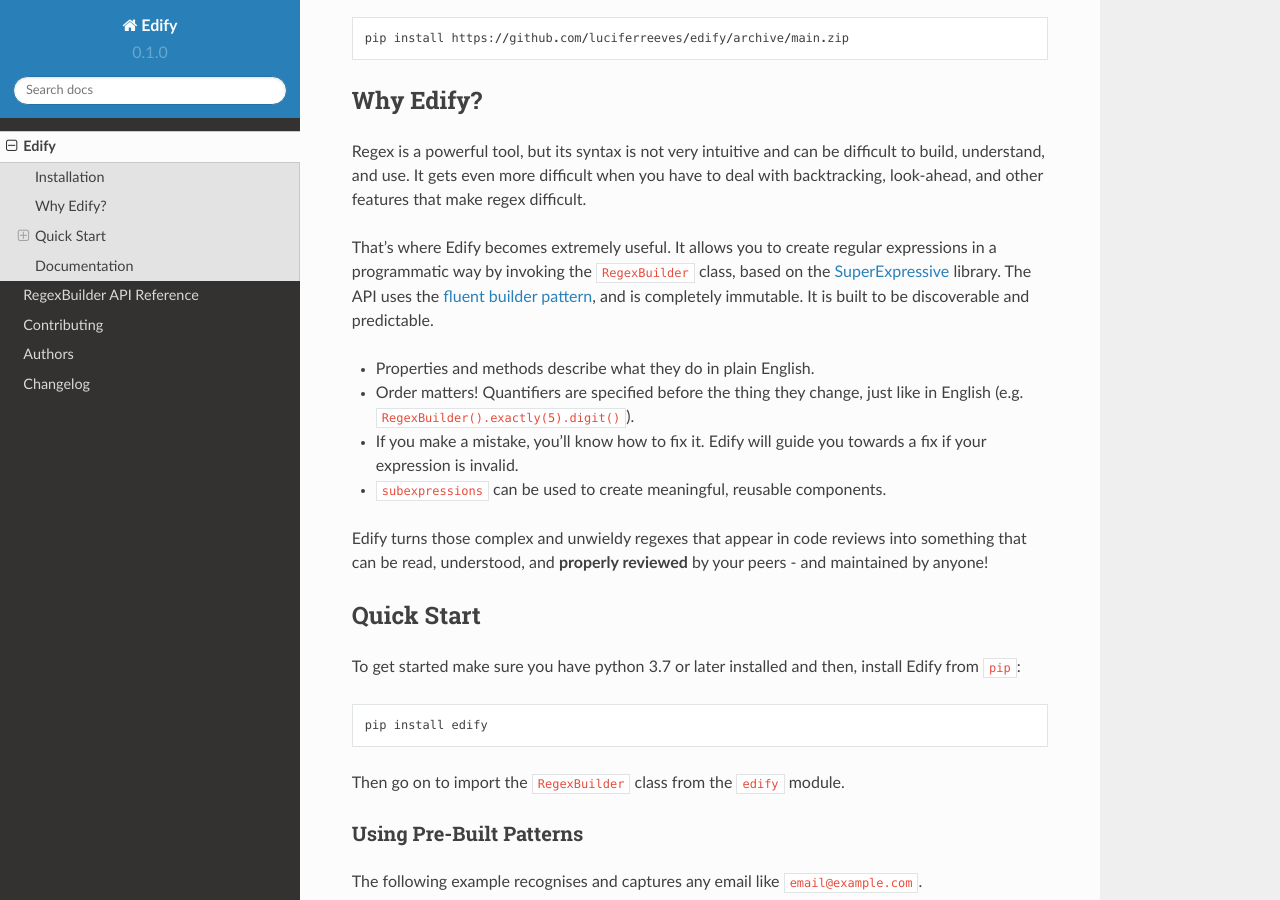
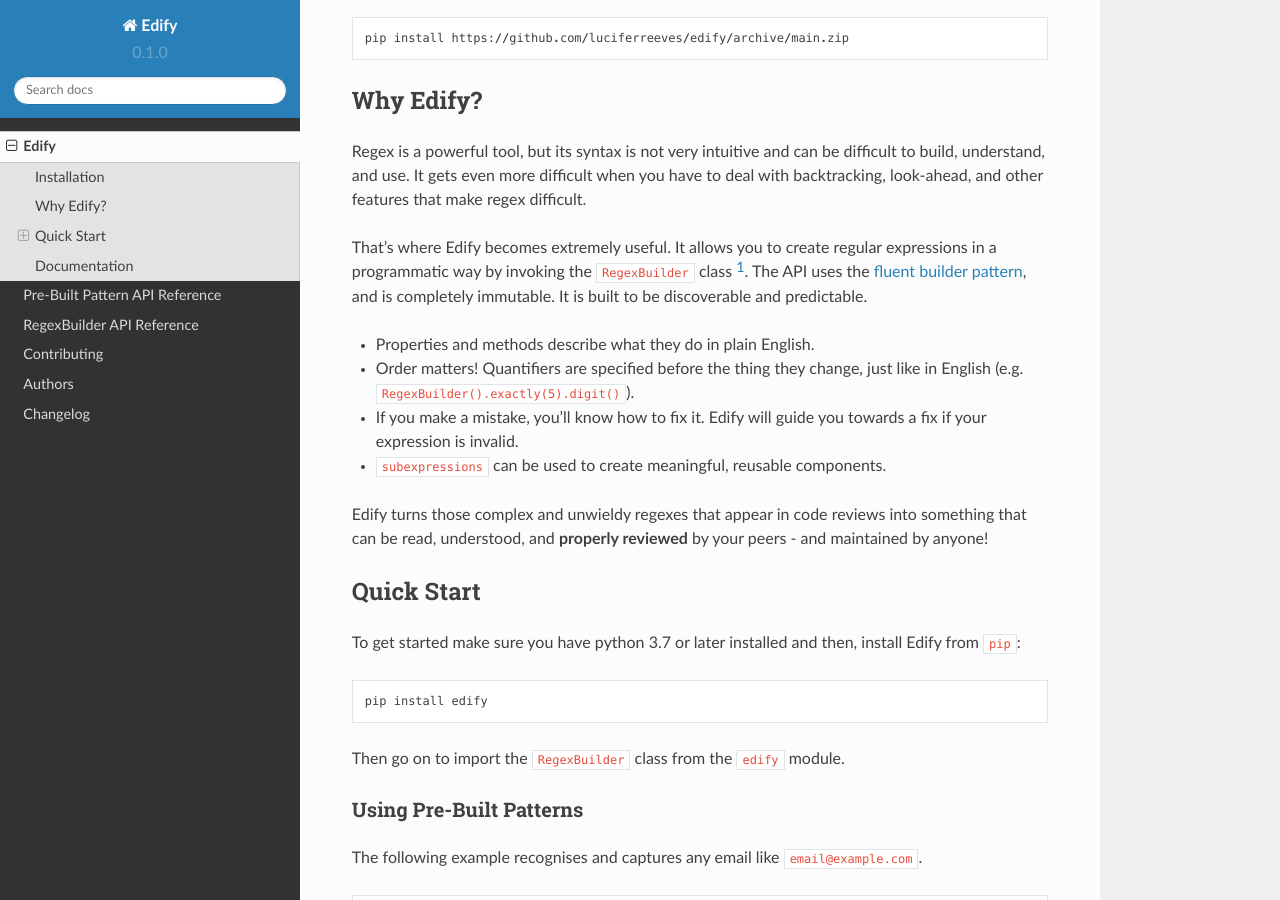
Before and after one commit to luciferreeves/edify, a Sphinx documentation site: the page built from docs/readme.rst, in a window 1280 px wide and 900 px high, scrolled down 929 px. Built offline with Sphinx 7.4.7 and the Read the Docs theme 2.0.0, drawn with Linux system fonts in a browser that asks for light colours; some of the changed lines change nothing that is shown; some of the changed text lies outside the part shown.

Commit message:
Update docs - added more functions

```diff
--- a/README.rst
+++ b/README.rst
@@ -67,7 +67,7 @@
 
 Regex is a powerful tool, but its syntax is not very intuitive and can be difficult to build, understand, and use. It gets even more difficult when you have to deal with backtracking, look-ahead, and other features that make regex difficult.
 
-That's where Edify becomes extremely useful. It allows you to create regular expressions in a programmatic way by invoking the ``RegexBuilder`` class, based on the SuperExpressive_ library. The API uses the `fluent builder pattern <https://en.wikipedia.org/wiki/Fluent_interface>`_, and is completely immutable. It is built to be discoverable and predictable.
+That's where Edify becomes extremely useful. It allows you to create regular expressions in a programmatic way by invoking the ``RegexBuilder`` class [#f1]_. The API uses the `fluent builder pattern <https://en.wikipedia.org/wiki/Fluent_interface>`_, and is completely immutable. It is built to be discoverable and predictable.
 
 - Properties and methods describe what they do in plain English.
 - Order matters! Quantifiers are specified before the thing they change, just like in English (e.g. ``RegexBuilder().exactly(5).digit()``).
@@ -139,3 +139,9 @@
 =============
 
 Further API documentation is available on `edify.rftd.io <https://edify.readthedocs.io>`_.
+
+.. rubric:: Footnotes
+
+.. [#f1] ``RegexBuilder`` class based on the `SuperExpressive`_ library.
+
+.. [1]:
--- /dev/null
+++ b/docs/built-in/index.rst
@@ -0,0 +1,48 @@
+Pre-Built Pattern API Reference
+================================
+
+Edify allows you to verify a string quickly by providing commonly used regex patterns in its extensive set of built-in patterns. To tap into a pattern, simply import the pattern function from the ``edify.library`` module. For example, to verify that a string is a valid email address, you can use the ``email`` pattern. The pattern will return either ``True`` or ``False`` depending on whether the string matches the pattern.
+
+email()
+-------
+
+The ``email`` function verifies that a string is a valid email address. The function takes a ``string`` argument which is supposed to be a valid email address. The function returns ``True`` if the string is a valid email address, and ``False`` otherwise.
+
+.. warning::
+
+    The ``email`` function is not a complete email address validator. It only checks that the string is in the correct format. It does not check that the domain name is valid or that the email address actually exists.
+
+To use the ``email`` function, import it from the ``edify.library`` module.
+
+.. code-block:: python
+
+    from edify.library import email
+
+Then, call the ``email`` function with a string argument.
+
+.. code-block:: python
+
+    email('hello@example.com') # returns True
+    email('hello') # returns False
+
+phone()
+-------
+
+The ``phone`` function verifies that a string is a valid phone number. The function takes a ``string`` argument which is supposed to be a valid phone number. The function returns ``True`` if the string is a valid phone number, and ``False`` otherwise.
+
+.. warning::
+
+    The ``phone`` function is not a complete phone number validator. It only checks that the string is in the correct format. It does not check that the phone number actually exists.
+
+You can use the ``phone`` function as follows:
+
+.. code-block:: python
+
+    from edify.library import phone
+
+    phone('1234567890') # returns True
+    phone('123456789') # returns False
+    phone('+1 (123) 456-7890') # returns True
+    phone('123-456-7890') # returns True
+    phone('9012') # returns False
+    phone('+1 (615) 243-') # returns False
--- a/docs/index.rst
+++ b/docs/index.rst
@@ -6,6 +6,7 @@
    :maxdepth: 3
 
    readme
+   built-in/index
    regex-builder/index
    contributing
    authors
```
